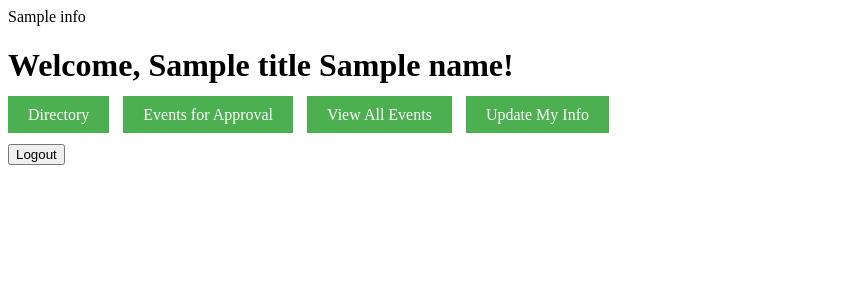
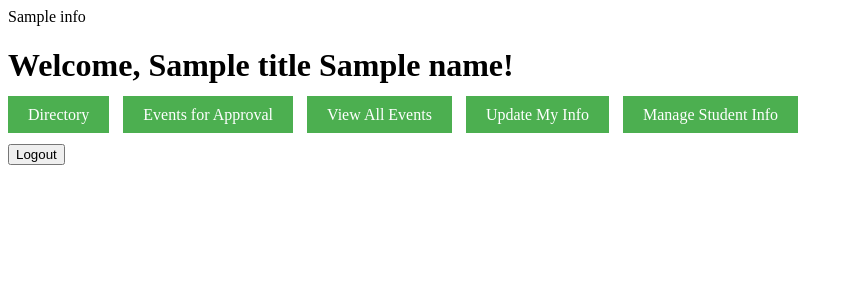
Before and after one commit to sarahpark2001/cs4111-project1, a Flask app: template webserver/templates/staff_dashboard.html in a window 1280 px wide. Shown: the top 300 px of the page, without its empty margins (0-853 px from the left). Run offline with Flask 2, Linux system fonts and the light colour scheme; the template is opened without the code that fills it: most values are stand-ins (such as "Sample title", 1, 10 or a date in 2020); parts of the project's set-up code (start-up, migrations or seed data) failed here and were passed over.

Commit message:
Update staff_dashboard.html with manage student button

```diff
--- a/webserver/templates/staff_dashboard.html
+++ b/webserver/templates/staff_dashboard.html
@@ -35,6 +35,7 @@
         <a href="/view_events" class="button">Events for Approval</a>
         <a href="/all_events" class="button">View All Events</a>
         <a href="/edit_staff" class="button">Update My Info</a>
+        <a href="/manage_student" class="button">Manage Student Info</a>
     </div>
 
     <form action="/logout" method="post">
```
